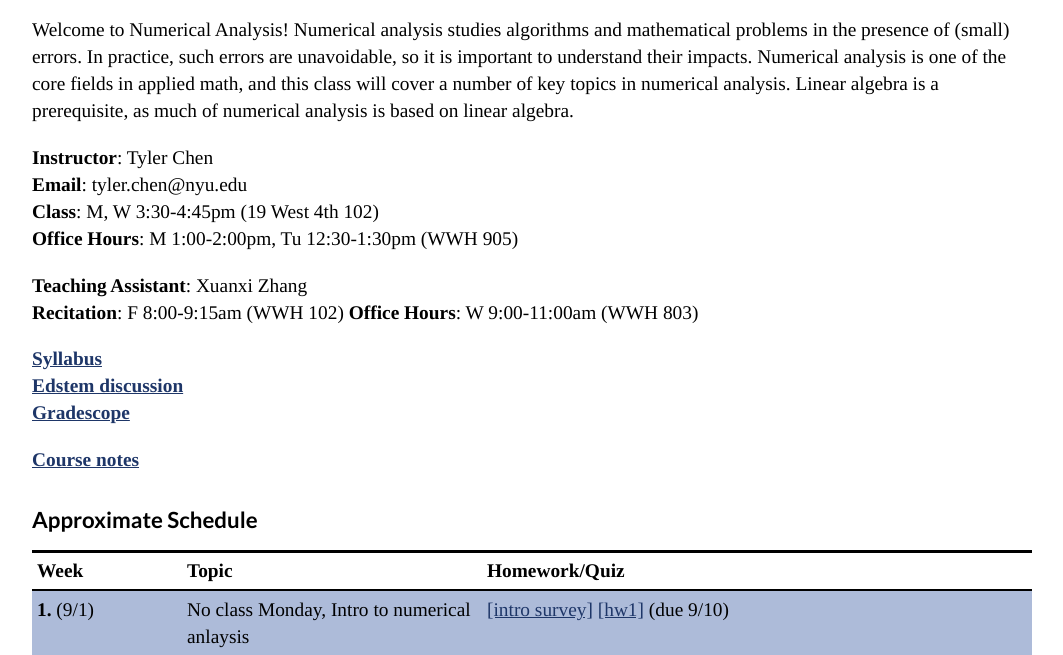
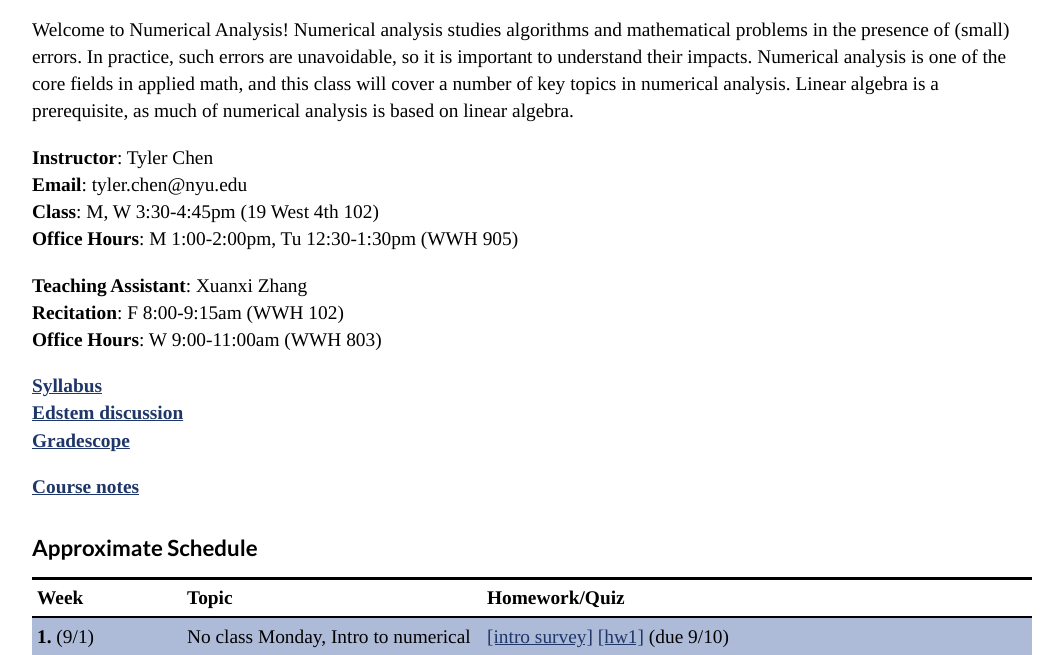
Before and after one commit to chen-teaching/teaching, a plain HTML site: page na_f2024/index.html in a window 1280 px wide. Shown: the part 108-763 px from the top of the page, without its empty margins (108-1171 px from the left). Drawn offline with Linux system fonts and the light colour scheme; a web font is replaced by a local one.

```diff
--- a/na_f2024/index.html
+++ b/na_f2024/index.html
@@ -40,7 +40,7 @@ Linear algebra is a prerequisite, as much of numerical analysis is based on line
 <strong>Class</strong>: M, W 3:30-4:45pm (19 West 4th 102)<br />
 <strong>Office Hours</strong>: M 1:00-2:00pm, Tu 12:30-1:30pm (WWH 905)</p>
 <p><strong>Teaching Assistant</strong>: Xuanxi Zhang<br />
-<strong>Recitation</strong>: F 8:00-9:15am (WWH 102)
+<strong>Recitation</strong>: F 8:00-9:15am (WWH 102)<br />
 <strong>Office Hours</strong>: W 9:00-11:00am (WWH 803)</p>
 <p><a href="./syllabus.html"><strong>Syllabus</strong></a><br />
 <a href="https://edstem.org/us/courses/61837"><strong>Edstem discussion</strong></a><br />
```
